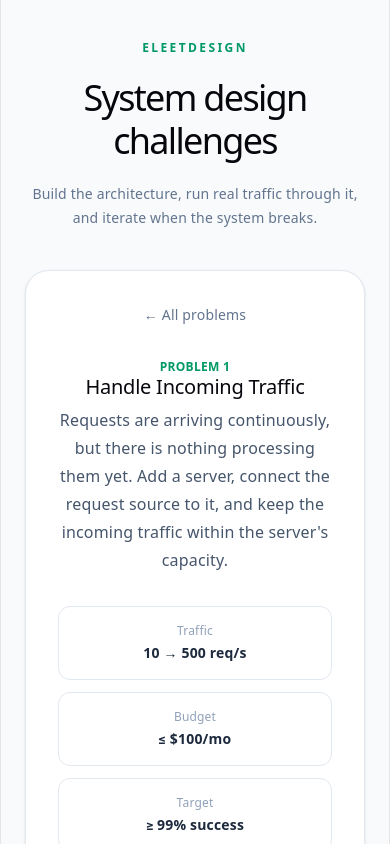
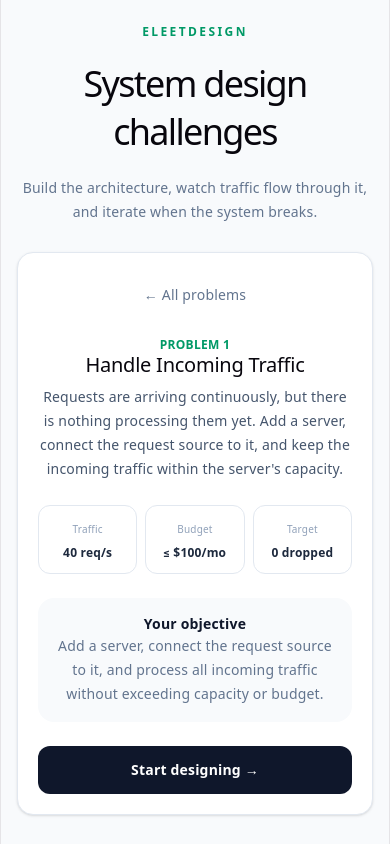
Before and after one commit to ycrbt/eleetdesign, a React (Vite) app: page / in a window 390 px wide. Both pictures are taken after a click on the button 195 px from the left and 429 px from the top of the page. Shown: the top 844 px of the page. Built offline with nearby package versions, Linux system fonts and the light colour scheme.

Commit message:
Return solved problems to home and improve mobile screens

```diff
--- a/src/App.tsx
+++ b/src/App.tsx
@@ -15,17 +15,22 @@ function App() {
   }, []);
 
   if (screen === "design") {
-    return <Whiteboard onExit={() => setScreen("briefing")} />;
+    return (
+      <Whiteboard
+        onExit={() => setScreen("briefing")}
+        onComplete={() => setScreen("problems")}
+      />
+    );
   }
 
   return (
-    <main className="min-h-screen bg-slate-50 px-6 py-10 text-slate-900">
+    <main className="min-h-[100dvh] bg-slate-50 px-4 pb-[calc(2rem+env(safe-area-inset-bottom))] pt-[calc(1.5rem+env(safe-area-inset-top))] text-slate-900 sm:px-6 sm:py-10">
       <div className="mx-auto max-w-5xl">
-        <header className="mb-10">
+        <header className="mb-7 sm:mb-10">
           <div className="text-xs font-semibold uppercase tracking-[0.2em] text-emerald-600">eleetdesign</div>
-          <h1 className="mt-2 text-3xl font-bold">System design challenges</h1>
+          <h1 className="mt-2 text-2xl font-bold sm:text-3xl">System design challenges</h1>
           <p className="mt-2 max-w-2xl text-sm leading-6 text-slate-500">
-            Build the architecture, run real traffic through it, and iterate when the system breaks.
+            Build the architecture, watch traffic flow through it, and iterate when the system breaks.
           </p>
         </header>
 
@@ -36,44 +41,44 @@ function App() {
               type="button"
               disabled={!problem}
               onClick={() => setScreen("briefing")}
-              className="block w-full max-w-xl rounded-2xl border border-slate-200 bg-white p-6 text-left shadow-sm transition hover:-translate-y-0.5 hover:border-slate-300 hover:shadow-md disabled:opacity-60"
+              className="block w-full max-w-xl rounded-2xl border border-slate-200 bg-white p-5 text-left shadow-sm transition active:scale-[0.99] sm:p-6 sm:hover:-translate-y-0.5 sm:hover:border-slate-300 sm:hover:shadow-md disabled:opacity-60"
             >
-              <div className="flex items-center justify-between gap-4">
+              <div className="flex flex-col gap-3 sm:flex-row sm:items-center sm:justify-between sm:gap-4">
                 <div>
                   <div className="text-xs font-semibold uppercase tracking-wide text-emerald-600">Problem 1</div>
-                  <div className="mt-1 text-xl font-semibold">{problem?.title ?? "Loading…"}</div>
+                  <div className="mt-1 text-lg font-semibold sm:text-xl">{problem?.title ?? "Loading…"}</div>
                 </div>
-                <span className="rounded-full bg-slate-100 px-3 py-1 text-xs font-medium text-slate-500">Traffic · Capacity</span>
+                <span className="w-fit rounded-full bg-slate-100 px-3 py-1 text-xs font-medium text-slate-500">Traffic · Capacity</span>
               </div>
               <p className="mt-4 text-sm leading-6 text-slate-500">{problem?.narrative}</p>
             </button>
           </section>
         ) : (
-          <section className="max-w-2xl rounded-3xl border border-slate-200 bg-white p-8 shadow-sm">
-            <button type="button" onClick={() => setScreen("problems")} className="text-sm font-medium text-slate-500 hover:text-slate-900">
+          <section className="w-full max-w-2xl rounded-2xl border border-slate-200 bg-white p-5 shadow-sm sm:rounded-3xl sm:p-8">
+            <button type="button" onClick={() => setScreen("problems")} className="min-h-11 text-sm font-medium text-slate-500 hover:text-slate-900">
               ← All problems
             </button>
-            <div className="mt-8 text-xs font-semibold uppercase tracking-wide text-emerald-600">Problem 1</div>
-            <h2 className="mt-2 text-3xl font-bold">{problem?.title}</h2>
-            <p className="mt-4 text-base leading-7 text-slate-600">{problem?.narrative}</p>
+            <div className="mt-5 text-xs font-semibold uppercase tracking-wide text-emerald-600 sm:mt-8">Problem 1</div>
+            <h2 className="mt-2 text-2xl font-bold sm:text-3xl">{problem?.title}</h2>
+            <p className="mt-4 text-sm leading-6 text-slate-600 sm:text-base sm:leading-7">{problem?.narrative}</p>
 
-            <div className="mt-8 grid gap-3 sm:grid-cols-3">
-              <Brief label="Traffic" value="10 → 500 req/s" />
+            <div className="mt-6 grid grid-cols-3 gap-2 sm:mt-8 sm:gap-3">
+              <Brief label="Traffic" value="40 req/s" />
               <Brief label="Budget" value={`≤ $${problem?.constraints.max_budget_per_month ?? 100}/mo`} />
-              <Brief label="Target" value={`≥ ${((problem?.win_condition.min_success_rate ?? 0.99) * 100).toFixed(0)}% success`} />
+              <Brief label="Target" value="0 dropped" />
             </div>
 
-            <div className="mt-8 rounded-2xl bg-slate-50 p-5">
+            <div className="mt-6 rounded-2xl bg-slate-50 p-4 sm:mt-8 sm:p-5">
               <div className="text-sm font-semibold">Your objective</div>
               <p className="mt-2 text-sm leading-6 text-slate-500">
-                Design a system that survives the full traffic pattern while staying within budget. The exact architecture is up to you.
+                Add a server, connect the request source to it, and process all incoming traffic without exceeding capacity or budget.
               </p>
             </div>
 
             <button
               type="button"
               onClick={() => setScreen("design")}
-              className="mt-8 rounded-xl bg-slate-900 px-5 py-3 text-sm font-semibold text-white hover:bg-slate-800"
+              className="mt-6 min-h-12 w-full rounded-xl bg-slate-900 px-5 py-3 text-sm font-semibold text-white active:scale-[0.99] sm:mt-8 sm:w-auto sm:hover:bg-slate-800"
             >
               Start designing →
             </button>
@@ -86,9 +91,9 @@ function App() {
 
 function Brief({ label, value }: { label: string; value: string }) {
   return (
-    <div className="rounded-xl border border-slate-200 p-4">
-      <div className="text-xs text-slate-400">{label}</div>
-      <div className="mt-1 text-sm font-semibold text-slate-800">{value}</div>
+    <div className="min-w-0 rounded-xl border border-slate-200 p-3 sm:p-4">
+      <div className="text-[10px] text-slate-400 sm:text-xs">{label}</div>
+      <div className="mt-1 break-words text-xs font-semibold text-slate-800 sm:text-sm">{value}</div>
     </div>
   );
 }
```
